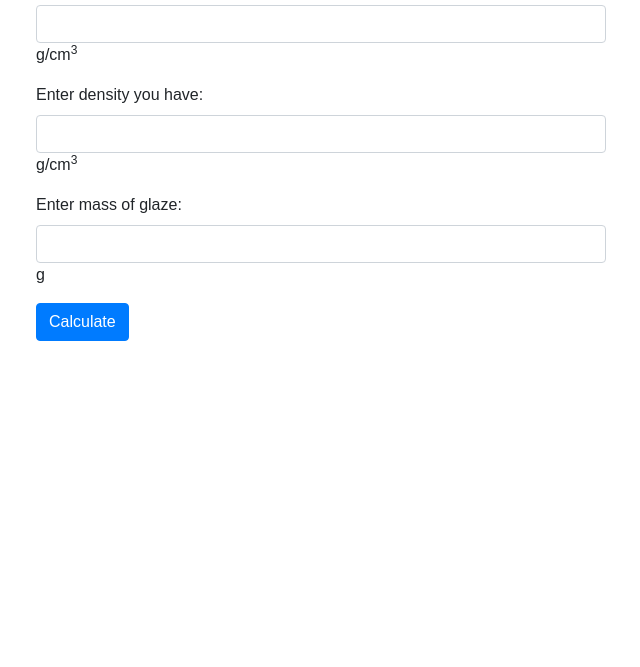
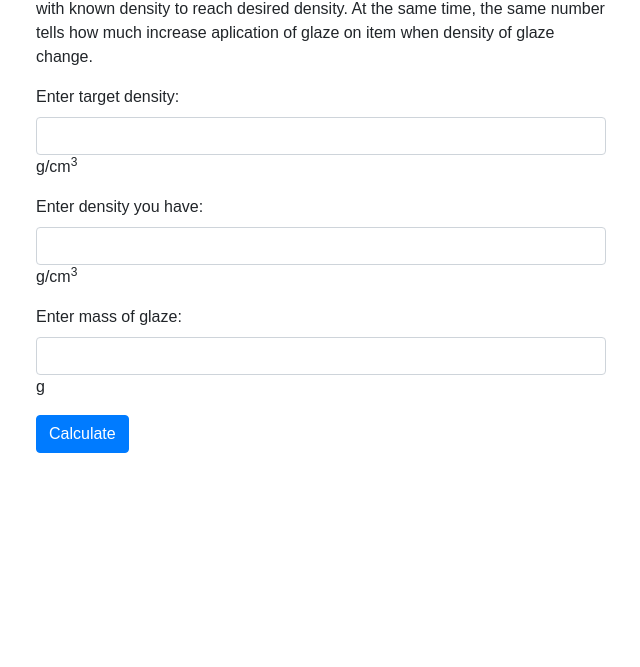
Before and after one commit to HavilandTuff/DensityFix, a plain HTML site: page index.html in a window 1280 px wide. Shown: the part 133-800 px from the top of the page, without its empty margins (319-959 px from the left). Drawn offline with nearby package versions, Linux system fonts and the light colour scheme.

Commit message:
Added introduction.

```diff
--- a/index.html
+++ b/index.html
@@ -26,6 +26,8 @@
 <body>
     <div class="container">
         <h1 class="text-primary">Density Adjustment Calculator</h1>
+        <p>This app calculate how much water must be added to given quantity of glaze with known density to reach desired density.
+            At the same time, the same number tells how much increase aplication of glaze on item when density of glaze change.</p>
         <form id="calculatorForm" class="mb-4">
             <div class="form-group">
                 <label for="x">Enter target density:</label>
```
